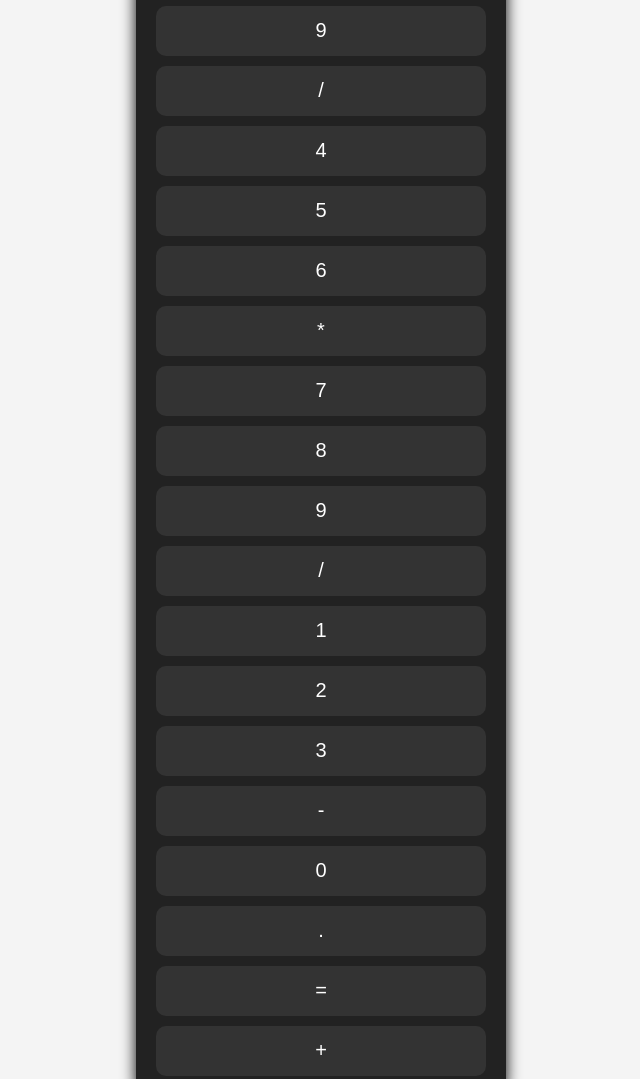
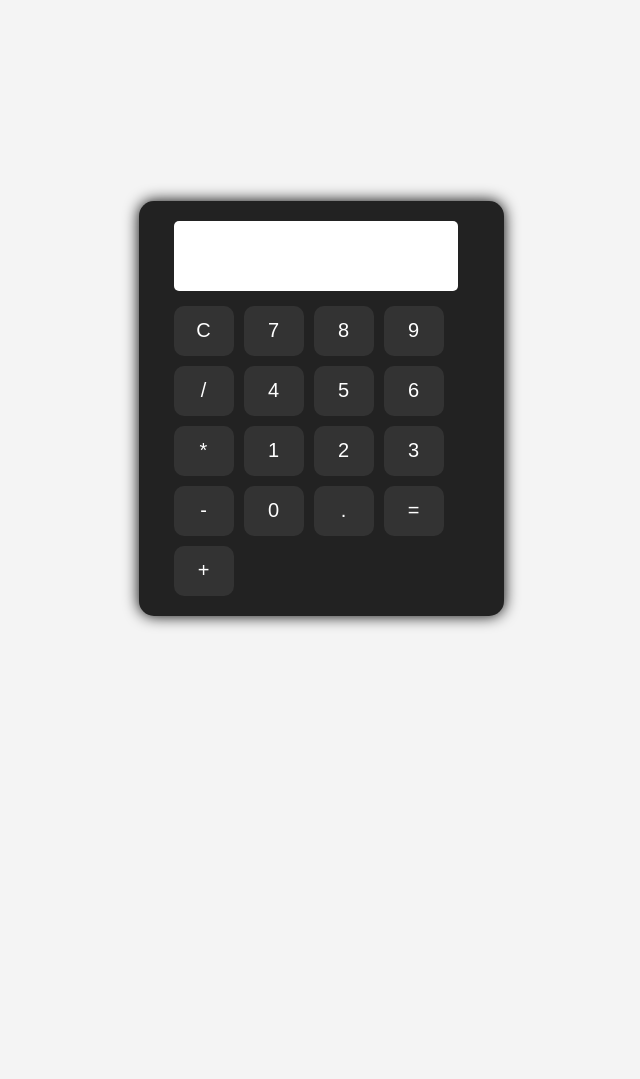
Before and after one commit to lee-alt-add/JavaScript-Mini-Projects, a plain HTML site: page Calculator-basic/index.html in a window 1280 px wide. Shown: the top 1079 px of the page, without its empty margins (319-959 px from the left). After the commit the page ends 816 px from the top, so only its background shows below. Drawn offline with Linux system fonts and the light colour scheme.

Commit message:
Calculator: Bug fixes in html and css files

```diff
--- a/Calculator-basic/css/style.css
+++ b/Calculator-basic/css/style.css
@@ -9,13 +9,13 @@ body {
 
 .calculator {
   background: #222;
-	padding: 20px;
+  padding: 20px 0 20px 35px;
   border-radius: 15px;
   box-shadow: 0 0 15px #000;
 }
 
 #display {
-	width: 100%;
+  width: 80%;
   height: 50px;
   font-size: 24px;
   text-align: right;
@@ -27,7 +27,7 @@ body {
 
 .buttons {
   display: grid;
-	grid-template: repeat(4, 60px);
+  grid-template-columns: repeat(4, 60px);
   gap: 10px;
 }
 
--- a/Calculator-basic/index.html
+++ b/Calculator-basic/index.html
@@ -1,8 +1,9 @@
 <!DOCTYPE html>
 <html lang="en">
 <head>
-	<title>Calculator</title>
-	<link rel="stylesheet" type="text/css" href="css/style.css">
+  <meta charset="UTF-8">
+  <title>Simple Calculator</title>
+  <link rel="stylesheet" href="css/style.css">
 </head>
 <body>
   <div class="calculator">
@@ -20,11 +21,6 @@
       <button onclick="appendToDisplay('6')">6</button>
       <button onclick="appendToDisplay('*')">*</button>
 
-			<button onclick="appendToDisplay('7')">7</button>
-			<button onclick="appendToDisplay('8')">8</button>
-			<button onclick="appendToDisplay('9')">9</button>
-			<button onclick="appendToDisplay('/')">/</button>
-
       <button onclick="appendToDisplay('1')">1</button>
       <button onclick="appendToDisplay('2')">2</button>
       <button onclick="appendToDisplay('3')">3</button>
@@ -37,6 +33,6 @@
     </div>
   </div>
 
-	<script type="text/javascript" src="script/script.js"></script>
+  <script src="script.js"></script>
 </body>
 </html>
```
Lines whose indentation alone changed are shown as unchanged.
